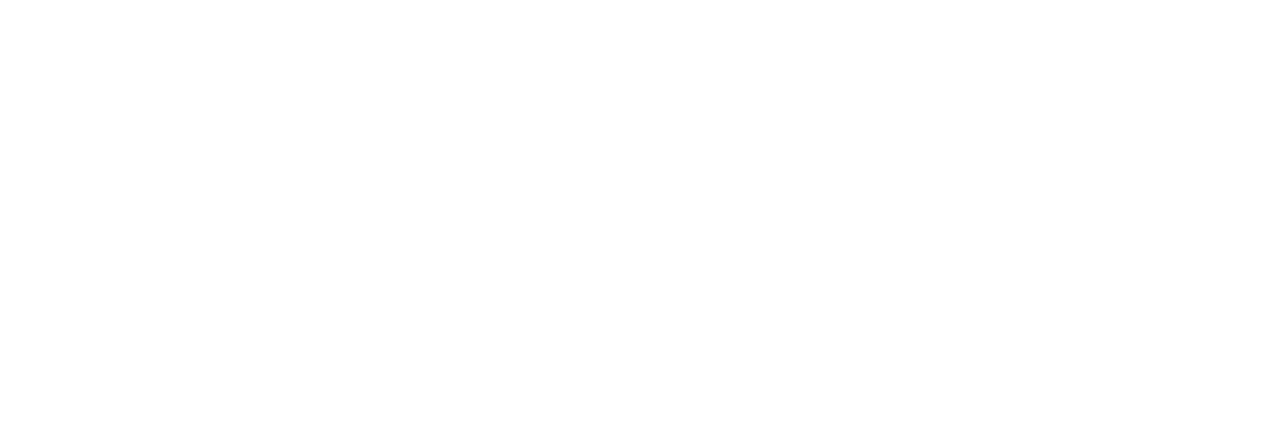
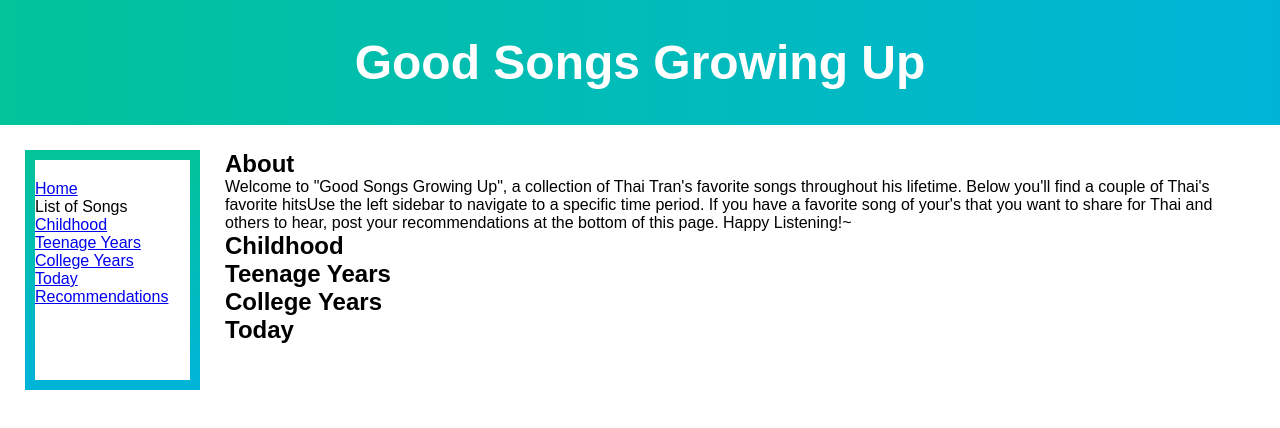
Before and after one commit to thaitommytran/foundations-capstone-project, a website: page client/index.html in a window 1280 px wide. Drawn offline with Linux system fonts and the light colour scheme.

Commit message:
added header, navbar, content section, and styling

```diff
--- a/client/index.html
+++ b/client/index.html
@@ -8,6 +8,37 @@
     <link rel="stylesheet" href="./styles.css" />
   </head>
   <body>
+    <header>
+      <h1>Good Songs Growing Up</h1>
+    </header>
+    <div class="nav-container">
+      <a class="nav-btns" href="#">Home</a>
+      List of Songs
+      <a class="nav-btns" href="#">Childhood</a>
+      <a class="nav-btns" href="#">Teenage Years</a>
+      <a class="nav-btns" href="#">College Years</a>
+      <a class="nav-btns" href="#">Today</a>
+      <a class="nav-btns" href="#">Recommendations</a>
+    </div>
+
+    <section id="content">
+      <div id="about-container">
+        <h2>About</h2>
+        <p>Welcome to "Good Songs Growing Up", a collection of Thai Tran's favorite songs throughout his lifetime. Below you'll find a couple of Thai's favorite hitsUse the left sidebar to navigate to a specific time period. If you have a favorite song of your's that you want to share for Thai and others to hear, post your recommendations at the bottom of this page. Happy Listening!~</p>
+      </div>
+      <div id="child-container">
+        <h2>Childhood</h2>
+      </div>
+      <div id="teen-container">
+        <h2>Teenage Years</h2>
+      </div>
+      <div id="college-container">
+        <h2>College Years</h2>
+      </div>
+      <div id="today-container">
+        <h2>Today</h2>
+      </div>
+    </section>
 
     <script src="./main.js"></script>
   </body>
--- a/client/styles.css
+++ b/client/styles.css
@@ -0,0 +1,39 @@
+* {
+  margin: 0;
+  padding: 0;
+  box-sizing: border-box;
+  font-family: Arial, Helvetica, sans-serif;
+}
+
+header {
+  background-image: linear-gradient(to right, #02c39a, #00b4d8);
+  height: 125px;
+  display: flex;
+  align-items: center;
+  justify-content: center;
+  font-size: 1.5em;
+  color: white;
+}
+
+.nav-container {
+  height: 30%;
+  width: 175px;
+  position: fixed;
+  z-index: 1;
+  top: 150px;
+  left: 25px;
+  background-color: white;
+  overflow-x: hidden;
+  padding-top: 20px;
+  display: flex;
+  flex-direction: column;
+  border: 10px solid;
+  border-image: linear-gradient(#02c39a, #00b4d8) 1;
+}
+
+section {
+    position: fixed;
+    left: 200px;
+    top: 125px;
+    margin: 25px;
+}
```
Also changed, not shown: 1 other file.
